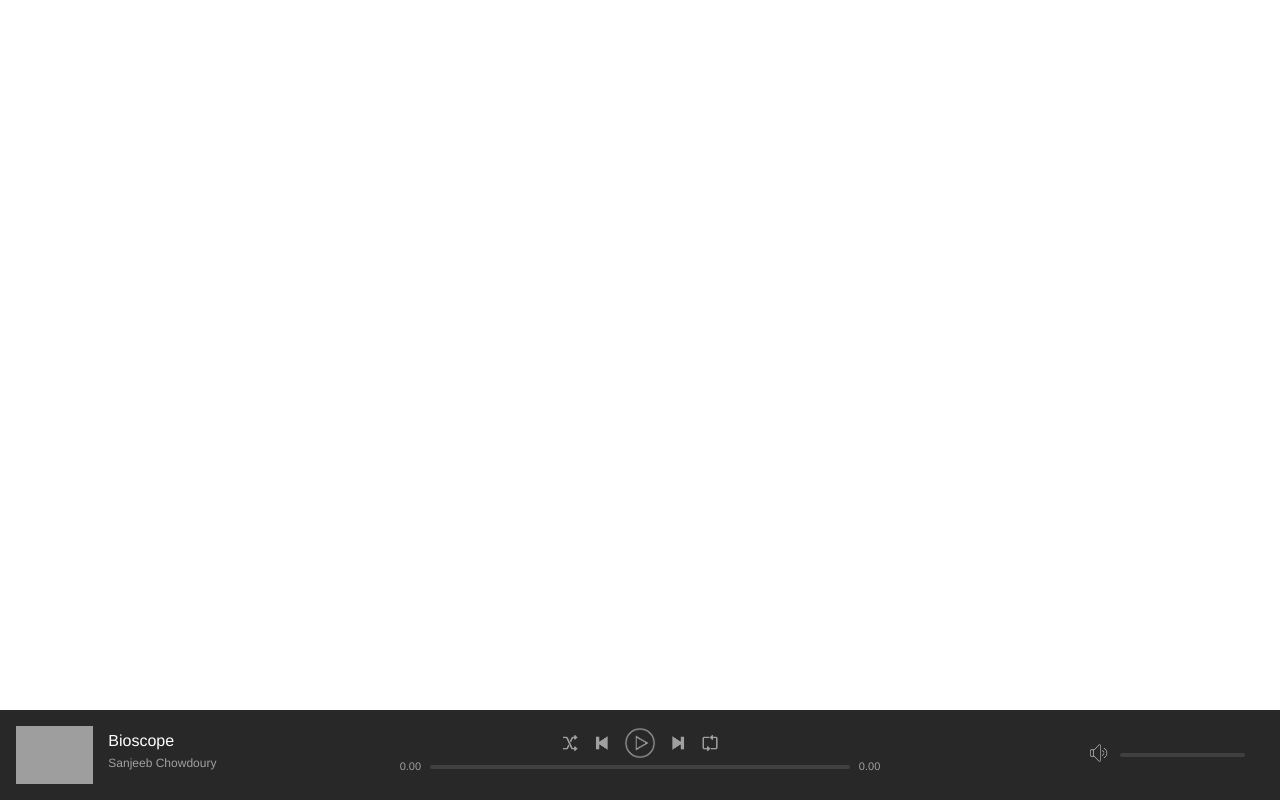
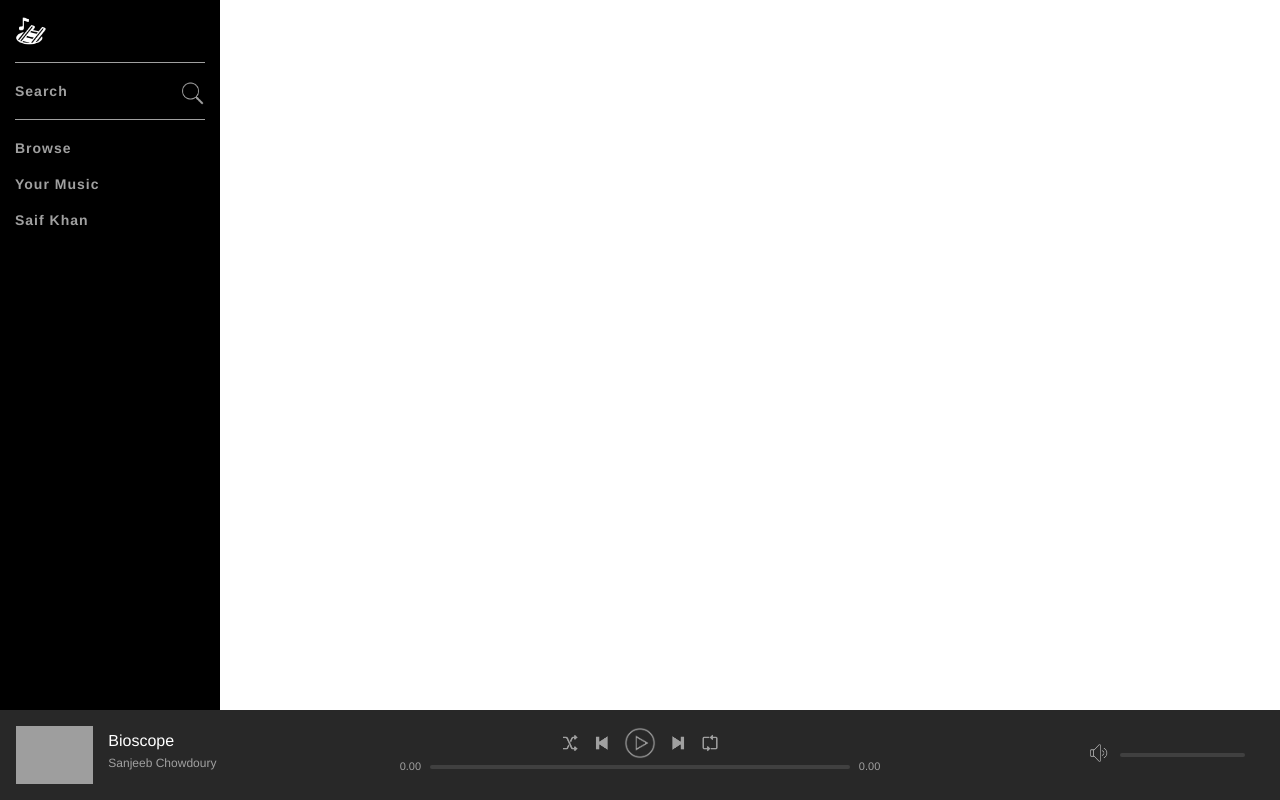
Before and after one commit to saif1642/Spotify-Clone-with-PHP, a PHP site: page / in a window 1280 px wide. Run offline with PHP 8.4, Linux system fonts and the light colour scheme; the visitor is signed in with stand-in values (Sample User, id 1); grey boxes are pictures that could not be loaded.

Commit message:
Navigation Bar Markup and style

```diff
--- a/assets/css/style.css
+++ b/assets/css/style.css
@@ -127,3 +127,59 @@ html,body{
 .volumeBar .progressBar{
 	width: 125px;
 }
+
+#topContainer{
+	min-height: 100%;
+	width: 100%;
+}
+#navBarContainer{
+	background-color: #000;
+	width: 220px;
+	height: 100vh;
+	position: fixed;
+	top: 0;
+	left: 0;
+}
+
+.navBar{
+	padding: 15px;
+	display: flex;
+	flex-direction: column;
+	-ms-flex-direction: column;
+}
+.logo{
+	margin-bottom: 15px;
+}
+
+.logo img{
+	width: 32px;
+}
+
+.navBar .group{
+	border-top: 1px solid #a0a0a0;
+    padding: 10px 0;
+}
+
+.navItem{
+	padding: 10px 0;
+	font-size: 14px;
+	font-weight: 700;
+	letter-spacing: 1px;
+	display: block;
+	position: relative;
+}
+
+.navItemLink{
+	color: #a0a0a0;
+    text-decoration: none;
+}
+.navItemLink:hover{
+	color: #ffffff;
+
+}
+.navItemLink .icon{
+	position: absolute;
+	right: 0;
+	top: 8px;
+	width: 25px;
+}
--- a/index.php
+++ b/index.php
@@ -17,6 +17,34 @@
 </head>
 
 <body>
+	<div id="mainContainer">
+		<div id="topContainer">
+			<div id="navBarContainer">
+				<nav class="navBar">
+					<a href="index.php" class="logo">
+						<img src="assets/images/icons/logo.png" alt="Logo">
+					</a>
+					<div class="group">
+						<div class="navItem">
+							<a href="search.php" class="navItemLink">Search
+								<img src="assets/images/icons/search.png" alt="Search" class="icon">
+							</a>
+						</div>
+					</div>
+					<div class="group">
+						<div class="navItem">
+							<a href="browse.php" class="navItemLink">Browse</a>
+						</div>
+						<div class="navItem">
+							<a href="yourMusic.php" class="navItemLink">Your Music</a>
+						</div>
+						<div class="navItem">
+							<a href="profile.php" class="navItemLink">Saif Khan</a>
+						</div>
+					</div>
+				</nav>
+			</div>
+		</div>
 		<div id="nowPlayingBarContainer">
 			<div id="nowPlayingBar">
 				<div id="nowPlayingLeft">
@@ -81,6 +109,8 @@
 				</div>
 			</div>
 		</div>
+	</div>
+
 </body>
 
 </html>
```
Also changed, not shown: assets/images/icons/logo.png (added), assets/images/icons/logo1.png (added). Lines whose indentation alone changed are shown as unchanged.
